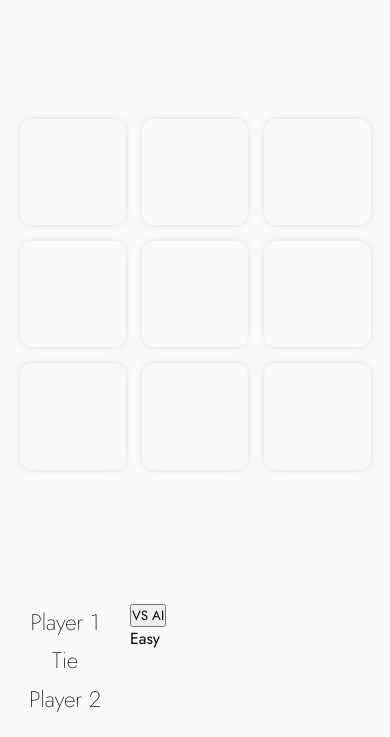
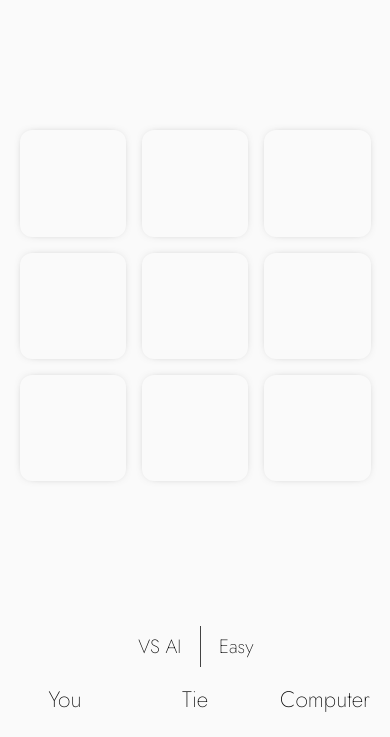
Before and after one commit to a-sad-dan/tic-tac-toe, a plain HTML site: page index.html in a window 390 px wide. Shown: the part 107-844 px from the top of the page. Drawn offline with Linux system fonts and the light colour scheme.

Commit message:
style fix for AI modes and phone UI

```diff
--- a/style.css
+++ b/style.css
@@ -75,6 +75,13 @@ body {
 
 .control {
     display: grid;
+    grid-template-columns: 3fr 1fr;
+
+}
+
+
+.control .scores {
+    display: grid;
     grid-template-columns: 1fr 1fr 1fr;
     place-content: center;
 }
@@ -93,6 +100,13 @@ body {
 
 }
 
+.p1.score.you::before {
+    content: 'You';
+    display: block;
+    font-size: 1.4rem;
+    padding: 0.4rem;
+}
+
 .p2.score::before {
     content: 'Player 2';
     display: block;
@@ -101,12 +115,57 @@ body {
 
 }
 
+.p2.score.computer::before {
+    content: 'Computer';
+    display: block;
+    font-size: 1.4rem;
+    padding: 0.4rem;
+}
+
 .tie.score::before {
     content: 'Tie';
     display: block;
     font-size: 1.4rem;
     padding: 0.4rem;
 }
+
+.mode {
+    display: grid;
+    justify-content: center;
+    align-content: center;
+    gap: 0rem;
+    grid-template-columns: auto auto;
+    width: fit-content;
+}
+
+.mode-select {
+    background-color: transparent;
+    border: 0px;
+    text-align: center;
+    height: fit-content;
+    width: fit-content;
+    cursor: pointer;
+    justify-self: center;
+    align-self: center;
+
+    font-size: 1.2rem;
+    font-weight: 300;
+    padding: 0.4rem 1.2rem;
+}
+
+.level {
+    text-align: center;
+    width: 100%;
+    padding: 0.2rem 1.1rem;
+    font-size: 1.2rem;
+    cursor: pointer;
+    font-weight: 300;
+    display: flex;
+    align-items: center;
+    border-left: 2px solid var(--primary);
+
+}
+
 
 .modal {
     background: rgba(0, 0, 0, 0.1);
@@ -144,6 +203,10 @@ body {
 .hidden {
     height: 0px;
     opacity: 0;
+}
+
+.display-none {
+    display: none;
 }
 
 .filled {
@@ -195,7 +258,13 @@ body {
         display: block;
         font-size: 1.4rem;
         padding: 0.2rem;
+    }
 
+    .p1.score.you::before {
+        content: 'You';
+        display: block;
+        font-size: 1.4rem;
+        padding: 0.2rem;
     }
 
     .p2.score::before {
@@ -204,6 +273,13 @@ body {
         font-size: 1.4rem;
         padding: 0.2rem;
 
+    }
+
+    .p2.score.computer::before {
+        content: 'Computer' !important;
+        display: block;
+        font-size: 1.4rem;
+        padding: 0.2rem;
     }
 
     .tie.score::before {
@@ -218,10 +294,34 @@ body {
         font-size: 1.5rem;
         height: 50vw;
     }
+
+    .control {
+        gap: 0.8rem;
+        grid-template-rows: max-content min-content;
+    }
+
+    .scores {
+        grid-column: span 2;
+    }
+
+    .mode {
+        grid-row: 1/2;
+        place-self: center;
+        grid-column: span 2;
+    }
+
+    .mode-select,
+    .level {
+        font-weight: 300;
+    }
+
+    .level {
+        border-left: 1px solid var(--primary);
+    }
+
+
+    /* Quick fix for font weight */
+    .control * {
+        font-weight: 200;
+    }
 }
-
-/*
- Notes to Self
-need to remove the active toggle from the squares which are already filled
-
-*/
```
